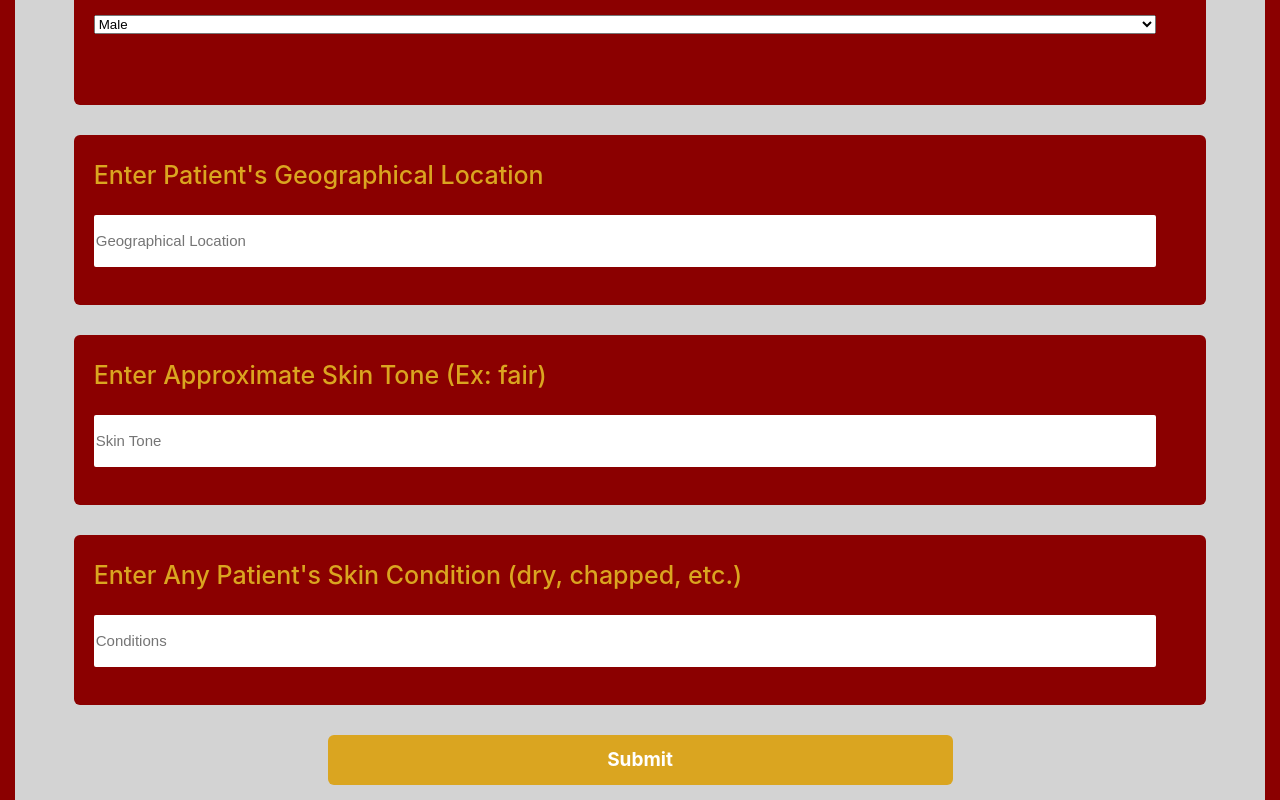
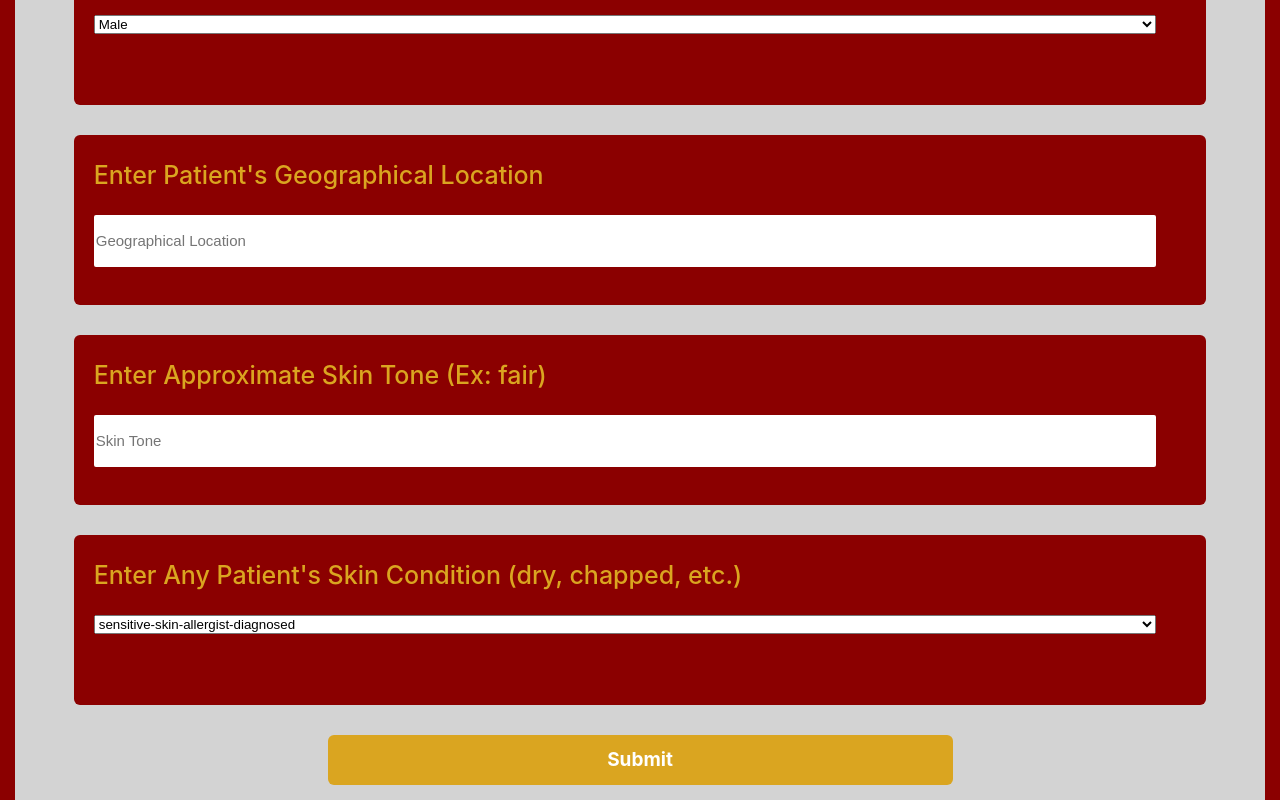
Before and after one commit to jdutchik/SE491Group13, a React (Create React App) app in the folder se491project/: page /survey in a window 1280 px wide. Shown: the part 1427-2227 px from the top of the page. Built offline with nearby package versions, Linux system fonts and the light colour scheme.

Commit message:
Adding SkinTypesLists and adding skin type to front end

```diff
--- a/se491project/src/components/Survey/Survey.jsx
+++ b/se491project/src/components/Survey/Survey.jsx
@@ -154,10 +154,81 @@ const Survey = () => {
                         <input type='text' placeholder="Skin Tone" />
                     </div>
 
-                    {/* gender input field*/}
+                    {/* skin type input field*/}
                     <div className="questionDefault">
                         <h>Enter Any Patient's Skin Condition (dry, chapped, etc.)</h>
-                        <input type='text' placeholder="Conditions" />
+                        <select className="skinTypeInput">
+                            <option>sensitive-skin-allergist-diagnosed</option>
+                            <option>sensitive-skin-self-diagnosed</option>
+                            <option>allergic-contact-dermatitis</option>
+                            <option>eczema-atopic-skin</option>
+                            <option>dry-chapped-skin</option>
+                            <option>acne-pimples</option>
+                            <option>skin-allergies</option>
+                            <option>rosacea</option>
+                            <option>discoloration-hyperpigmentation</option>
+                            <option>fine-lines-wrinkles</option>
+                            <option>psoriasis</option>
+                            <option>Other:I%20have%20celiacs%20disease%20and%20need%20my%20products%20to%20be%20gluten%20free</option>
+                            <option>blackheads-whiteheads</option>
+                            <option>Other:Coconut</option>
+                            <option>Other:</option>
+                            <option>Other:Textile%20Dye%20Mix</option>
+                            <option>Other:Gluten</option>
+                            <option>Other:respiratory</option>
+                            <option>Other:patchy%20rash</option>
+                            <option>Other:Tbd</option>
+                            <option>Other:Congestion</option>
+                            <option>Other:Contact%20dermatitis%20</option>
+                            <option>Other:Ffa</option>
+                            <option>Other:Dermatologist%20</option>
+                            <option>Other:Rash</option>
+                            <option>Other:Balsam%20Peru</option>
+                            <option>Other:I</option>
+                            <option>Other:Itching</option>
+                            <option>Other:Rashes%20</option>
+                            <option>Other:mystery%20body%20rash</option>
+                            <option>Other:PPD</option>
+                            <option>Other:My%20gf%20gets%20rashes%20so%20I%20need%20to%20change%20my%20products</option>
+                            <option>Other:Alopecia%20</option>
+                            <option>Other:AP93</option>
+                            <option>Other:Dry%20skin</option>
+                            <option>Other:Cocamidopropyl%20Betaine</option>
+                            <option>Other:Metal</option>
+                            <option>Other:Ethylenediamine%20Dihydrochloride%2C%20Potassium%20Dichromate</option>
+                            <option>Other:Nickel%20</option>
+                            <option>Other:Other</option>
+                            <option>Other:Low%20level%20allergy%20to%20Balsam%20of%20Peru</option>
+                            <option>Other:Allergies%20</option>
+                            <option>Other:glutaral%20%26%20iodopropynl%20butyl%20carbamate</option>
+                            <option>Other:Balsam%20of%20Peru%20allergic%20</option>
+                            <option>Other:licus%20planus</option>
+                            <option>Other:lip%20inflammation</option>
+                            <option>Other:hives</option>
+                            <option>Other:Lichen%20Sclerosis</option>
+                            <option>Other:Dry%20Lips</option>
+                            <option>other</option>
+                            <option>Other:Occassional%20rash%20outbreaks</option>
+                            <option>Other:Propolis</option>
+                            <option>Other:Allergic%20to%20Cocamidopropyl%20Betaine</option>
+                            <option>Other:Surgical%20site%20healing%20issues</option>
+                            <option>Other:Urticaria%20</option>
+                            <option>Other:Polysorbate%2080</option>
+                            <option>Other:Fragrance%20</option>
+                            <option>Other:Contact%20Dermatitis</option>
+                            <option>Other:Red%2C%20peeling%2C%20itchy%2C%20burning%20lips</option>
+                            <option>Other:Celiac</option>
+                            <option>Other:perioral%20dermatitis</option>
+                            <option>Other:scalp</option>
+                            <option>Other:scalp%20issues</option>
+                            <option>Other:Hives%20on%20legs%20</option>
+                            <option>Other:Itchy%20scalp%20with%20hair%20loss</option>
+                            <option>Other:Allergic%20reaction%20</option>
+                            <option>Other:Excema</option>
+                            <option>Other:Dermatitis%20Herpetiformis%20%28dermatologist%20diagnosed%29</option>
+                            <option>Other:Allergic%20to%20polyethylene%20glycol%20%28peg%29</option>
+                            <option>Other:oral%20lichen%20Plans</option>
+                        </select>
                     </div>
                 </div>
             </form>
```
Also changed, not shown: se491project/python_models/DATA/SkinTypesLists.csv (added).
